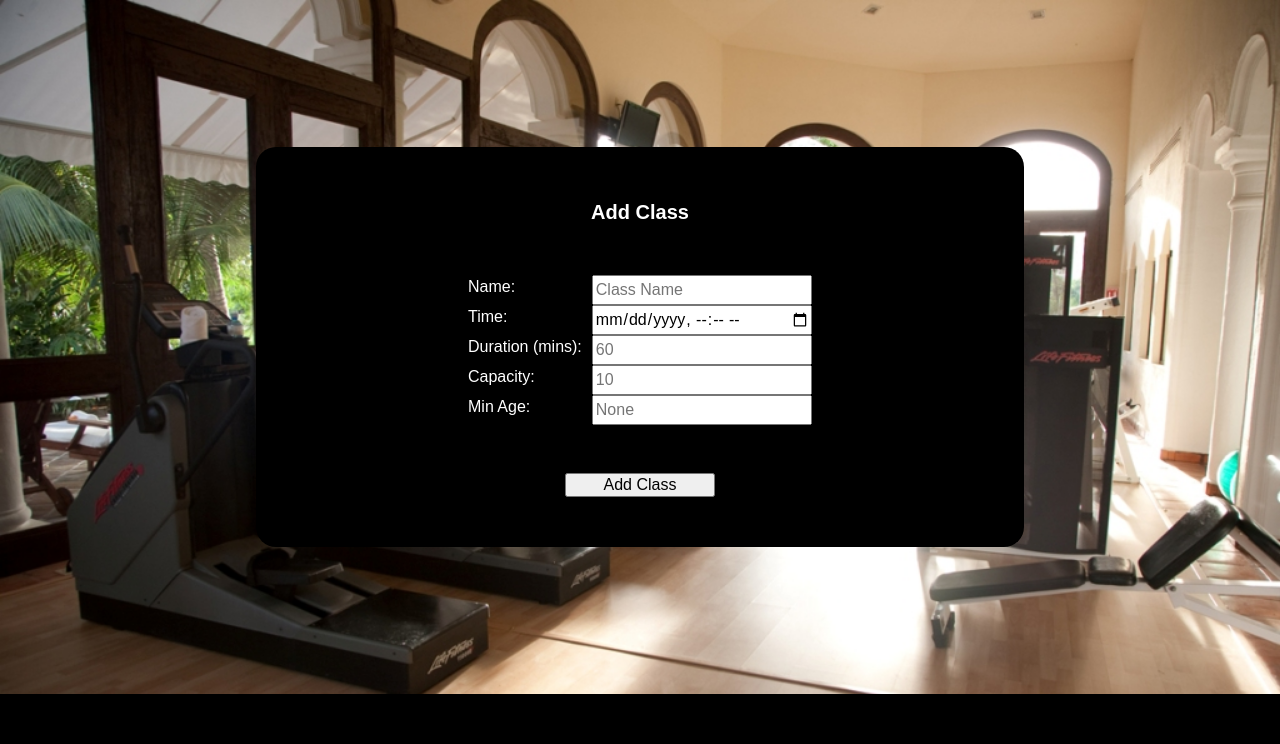
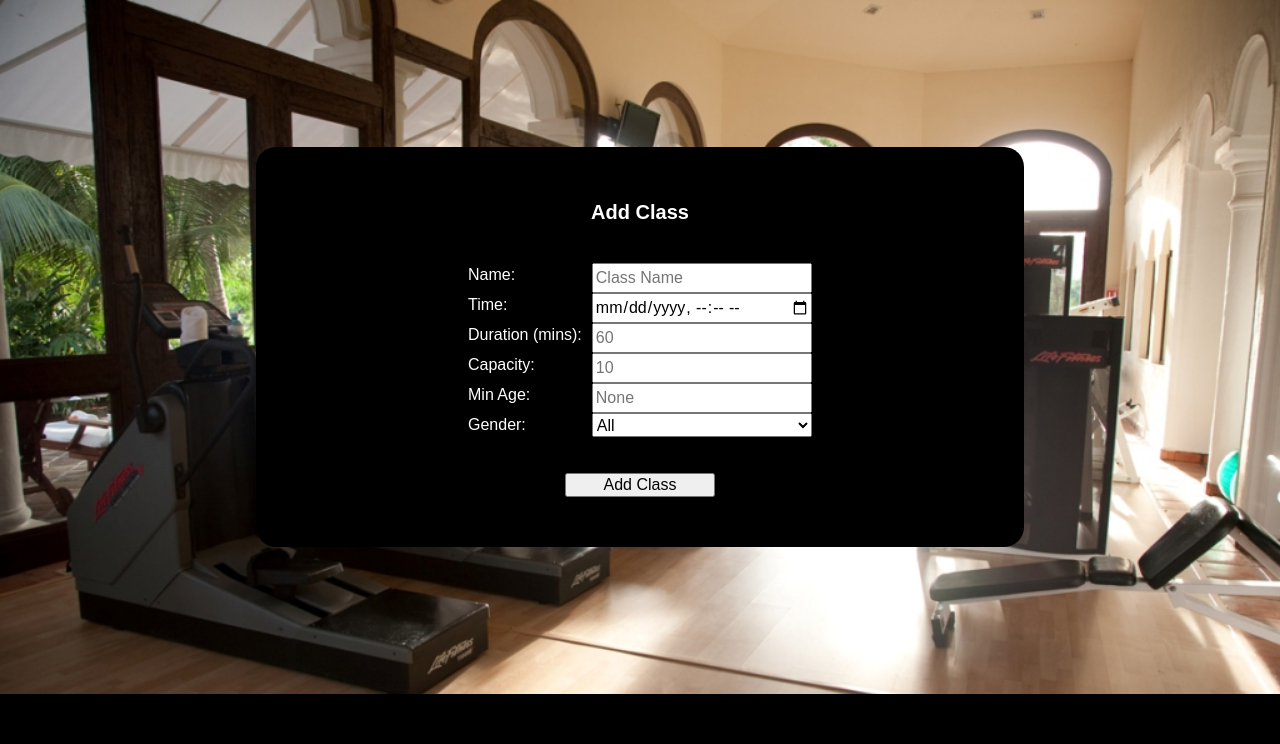
Before and after one commit to douglasrusse11/gym_project, a Flask app: page /classes/new in a window 1280 px wide. Shown: the part 56-800 px from the top of the page. Run offline with Flask 2, Linux system fonts and the light colour scheme.

Commit message:
updates classes/new template

```diff
--- a/templates/classes/new.html
+++ b/templates/classes/new.html
@@ -25,6 +25,15 @@
                 <label for="min_age">Min Age:</label>
                 <input type="number" name="min_age" id="min_age" placeholder="None">
             </div>
+            <div class="form-attribute">
+                <label for="gender">Gender:</label>
+                <select name="gender" id="gender" placeholder="">
+                    <option value="">All</option>
+                    <option value="Male">Male</option>
+                    <option value="Female">Female</option>
+                    <option value="Non-binary">Non-binary</option>
+                </select>
+            </div>
         </div>
         <div class="form-button">
             <input type="submit" value="Add Class">
```
